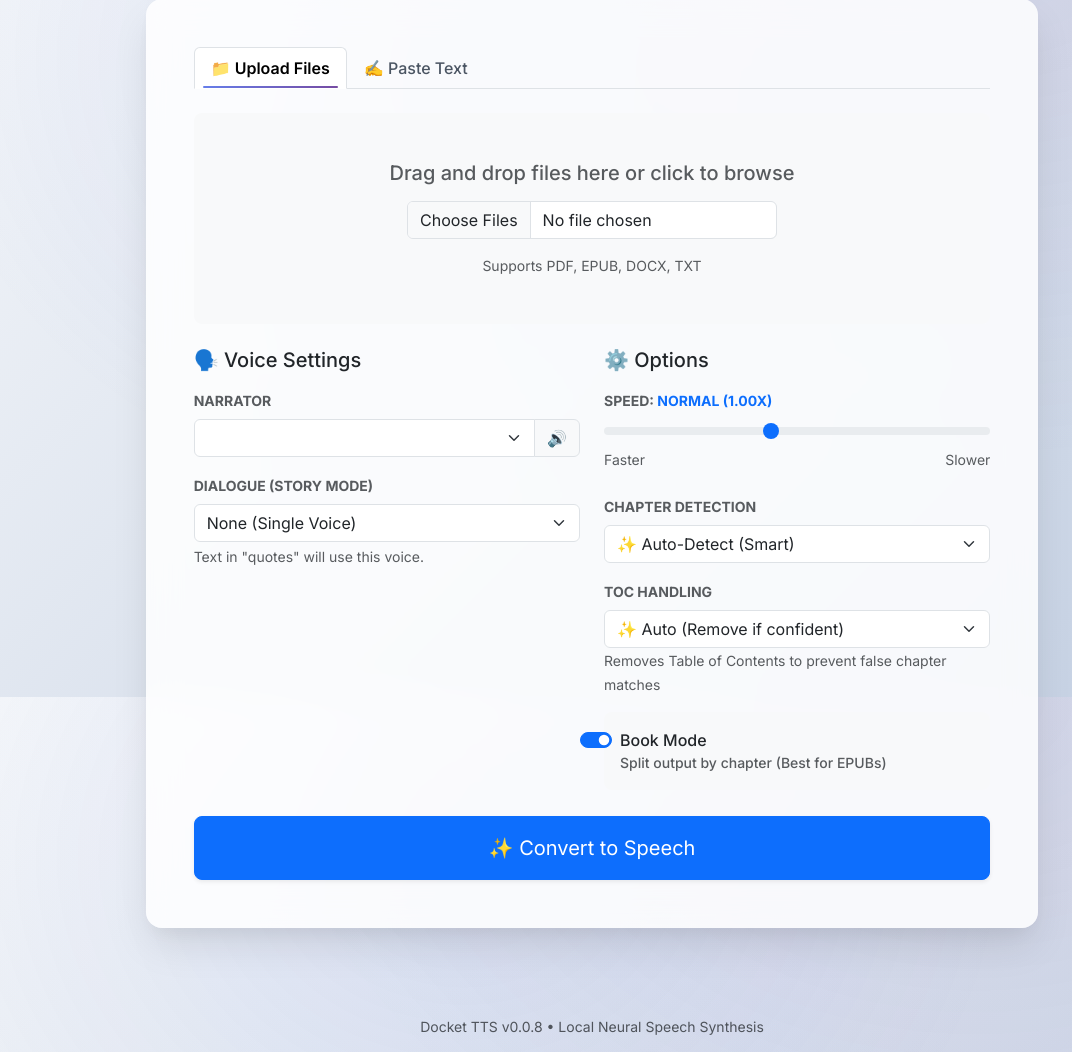
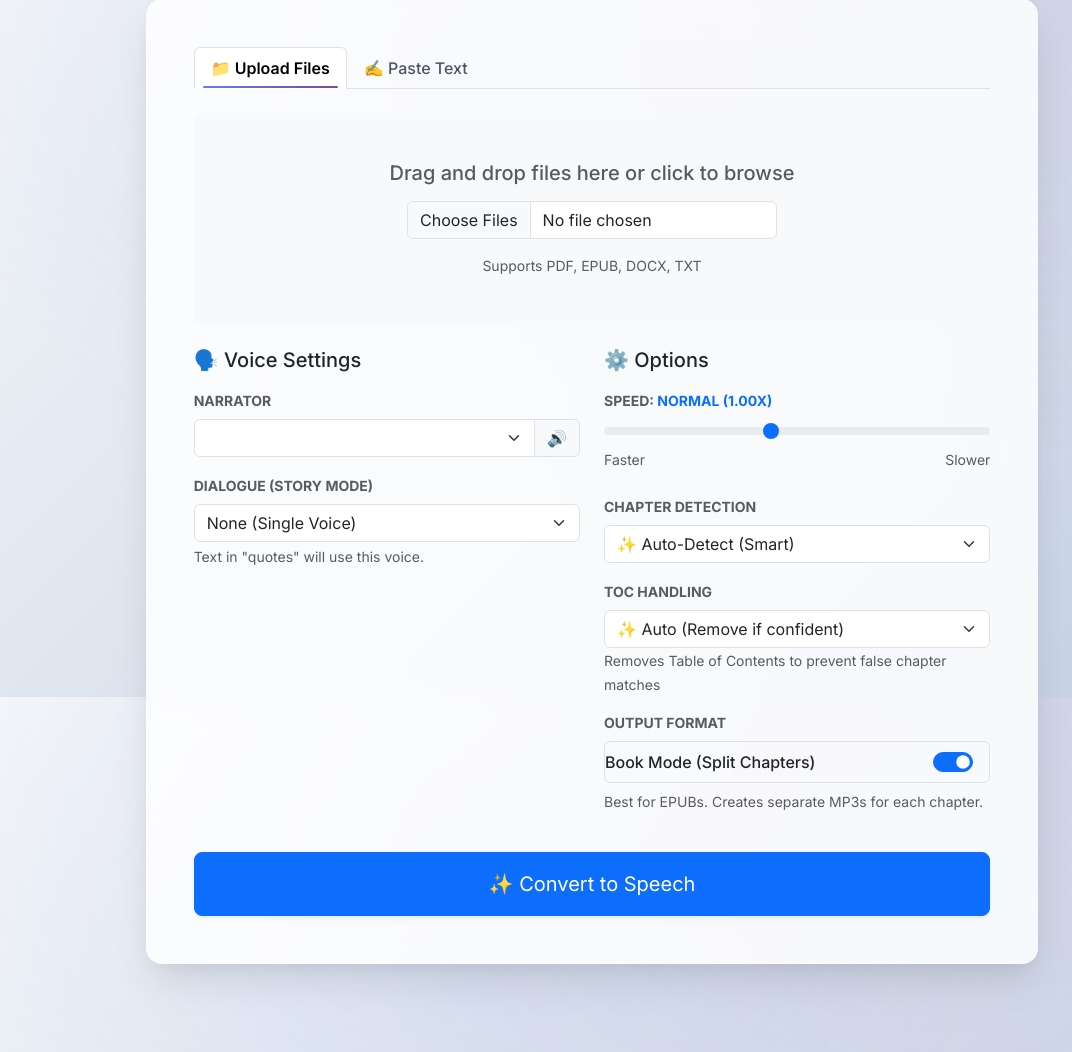
Before and after one commit to JMiahMan1/Docket-TTS, a Flask app: template templates/index.html in a window 1280 px wide. Shown: the part 103-1155 px from the top of the page, without its empty margins (48-1120 px from the left). Run offline with Flask 3, Linux system fonts and the light colour scheme; the template is opened without the code that fills it, so the values that code supplies are empty; parts of the project's set-up code (start-up, migrations or seed data) failed here and were passed over; some libraries are stand-ins or nearby versions.

Commit message:
style(index): refactor Book Mode switch to match form alignment and aesthetics

```diff
--- a/templates/index.html
+++ b/templates/index.html
@@ -129,14 +129,21 @@
                                     matches</small>
                             </div>
 
-                            <div class="form-check form-switch p-3 bg-light rounded-3">
-                                <input class="form-check-input" type="checkbox" role="switch" id="book_mode"
-                                    name="book_mode" value="true" checked>
-                                <label class="form-check-label fw-medium" for="book_mode">
-                                    Book Mode
-                                    <span class="d-block small text-muted font-weight-normal">Split output by chapter
-                                        (Best for EPUBs)</span>
+                            <div class="mb-3">
+                                <label class="form-check-label small text-uppercase fw-bold text-muted d-block mb-2">
+                                    Output Format
                                 </label>
+                                <div
+                                    class="form-check form-switch ps-0 d-flex align-items-center justify-content-between border rounded-2 p-2 px-3">
+                                    <label class="form-check-label mb-0 fw-medium" for="book_mode">
+                                        Book Mode (Split Chapters)
+                                    </label>
+                                    <input class="form-check-input ms-2 mt-0" type="checkbox" role="switch"
+                                        id="book_mode" name="book_mode" value="true" checked
+                                        style="width: 2.5em; height: 1.25em;">
+                                </div>
+                                <div class="form-text small mt-2">Best for EPUBs. Creates separate MP3s for each
+                                    chapter.</div>
                             </div>
                         </div>
                     </div>
```
